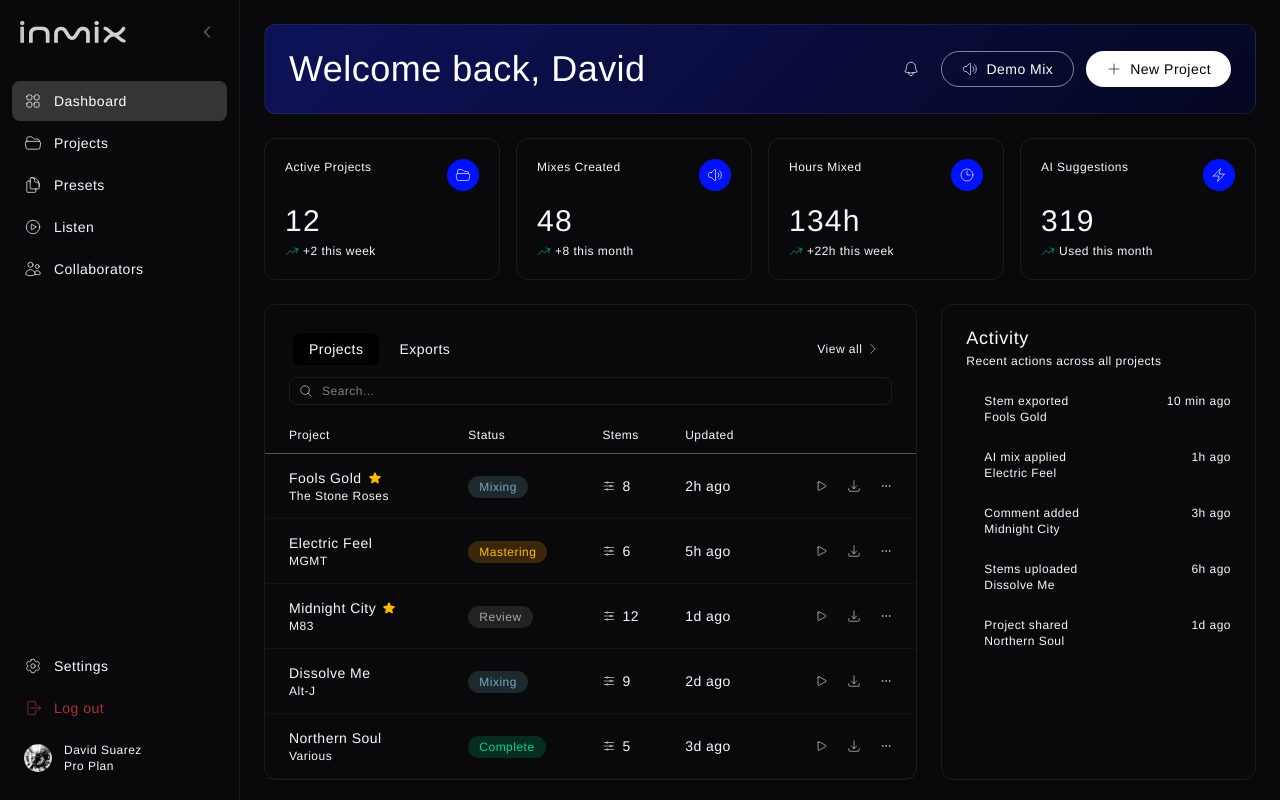
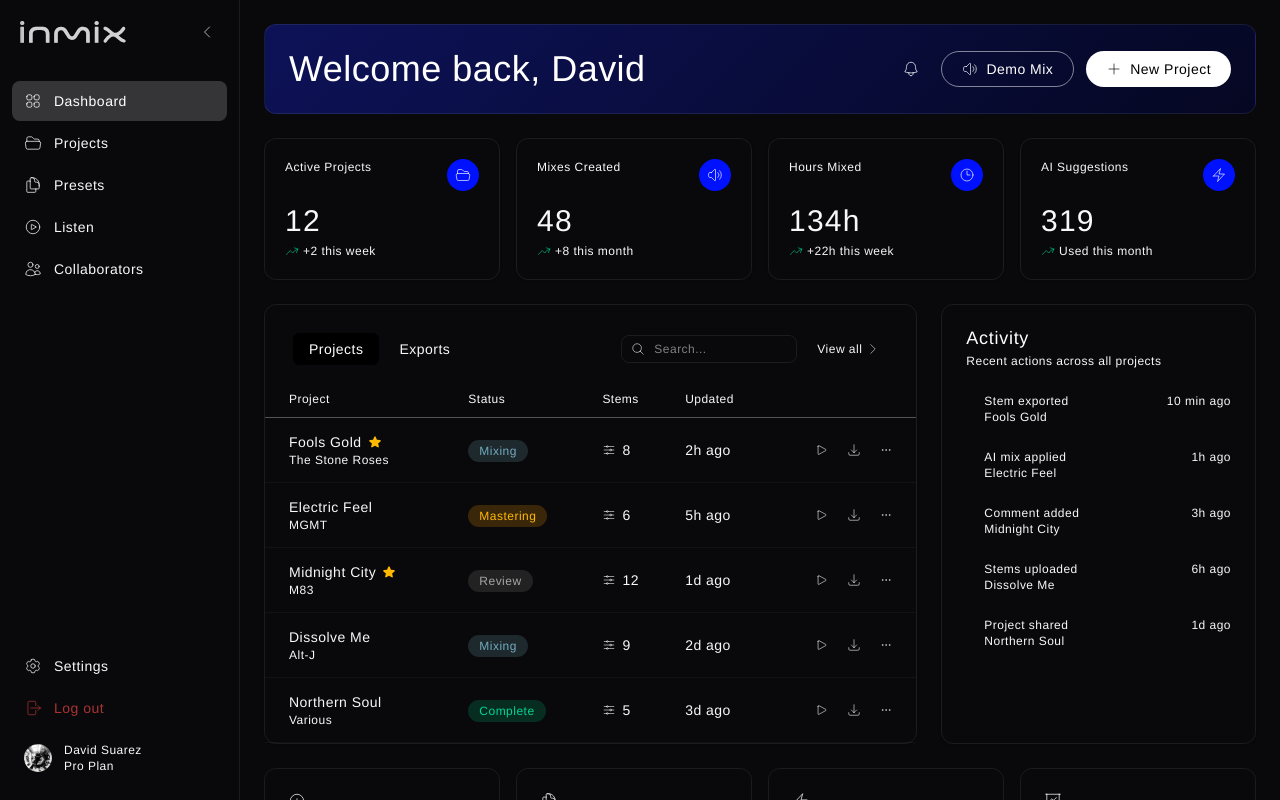
Before and after one commit to lhbidesign/inmix, a React (Vite) app: page /dashboard in a window 1280 px wide. Built offline with nearby package versions, Linux system fonts and the light colour scheme; a web font is replaced by a local one.

Commit message:
Dashboard: search next to View all on desktop, below tabs on mobile only
Co-Authored-By: Claude Sonnet 4.6 <noreply@anthropic.com>

```diff
--- a/src/pages/Dashboard.tsx
+++ b/src/pages/Dashboard.tsx
@@ -316,7 +316,8 @@ export default function Dashboard() {
             {/* Projects / Exports Table */}
             <Card className="xl:col-span-2">
               <CardHeader className="pb-0">
-                <div className="flex items-center justify-between mb-2">
+                {/* Tabs row + desktop: search + view all */}
+                <div className="flex flex-col sm:flex-row sm:items-center gap-2 mb-3">
                   <div className="flex gap-1 p-1 rounded-lg w-full sm:w-fit" style={{ background: 'var(--color-accent)' }}>
                     {(['projects', 'exports'] as const).map(tab => (
                       <button
@@ -332,20 +333,35 @@ export default function Dashboard() {
                       </button>
                     ))}
                   </div>
-                  <Button variant="ghost" size="sm" className="hidden sm:flex text-xs gap-1 flex-shrink-0" style={{ color: 'var(--color-primary)' }} onClick={() => navigate('/projects')}>
-                    View all <ChevronRightIcon className="w-3.5 h-3.5" strokeWidth={S} />
-                  </Button>
-                </div>
-                <div className="relative mb-3">
+                  {/* Desktop: search + view all on same row */}
+                  <div className="hidden sm:flex items-center gap-2 ml-auto">
+                    <div className="relative">
                       <MagnifyingGlassIcon className="absolute left-2.5 top-1/2 -translate-y-1/2 w-3.5 h-3.5 pointer-events-none" strokeWidth={S} style={{ color: 'var(--color-muted-foreground)' }} />
                       <input
                         type="text"
                         placeholder="Search..."
                         value={search}
                         onChange={e => setSearch(e.target.value)}
-                    className="pl-8 pr-3 h-9 sm:h-7 text-xs rounded-lg border outline-none w-full transition-colors"
+                        className="pl-8 pr-3 h-7 text-xs rounded-lg border outline-none w-44 transition-colors"
                         style={{ background: 'var(--color-input)', borderColor: 'rgba(255,255,255,0.08)', color: 'var(--color-foreground)' }}
                       />
+                    </div>
+                    <Button variant="ghost" size="sm" className="text-xs gap-1 flex-shrink-0" style={{ color: 'var(--color-primary)' }} onClick={() => navigate('/projects')}>
+                      View all <ChevronRightIcon className="w-3.5 h-3.5" strokeWidth={S} />
+                    </Button>
+                  </div>
+                  {/* Mobile: search below tabs */}
+                  <div className="relative sm:hidden">
+                    <MagnifyingGlassIcon className="absolute left-2.5 top-1/2 -translate-y-1/2 w-3.5 h-3.5 pointer-events-none" strokeWidth={S} style={{ color: 'var(--color-muted-foreground)' }} />
+                    <input
+                      type="text"
+                      placeholder="Search..."
+                      value={search}
+                      onChange={e => setSearch(e.target.value)}
+                      className="pl-8 pr-3 h-9 text-xs rounded-lg border outline-none w-full transition-colors"
+                      style={{ background: 'var(--color-input)', borderColor: 'rgba(255,255,255,0.08)', color: 'var(--color-foreground)' }}
+                    />
+                  </div>
                 </div>
               </CardHeader>
               <CardContent className="p-0">
```
Lines whose indentation alone changed are shown as unchanged.
